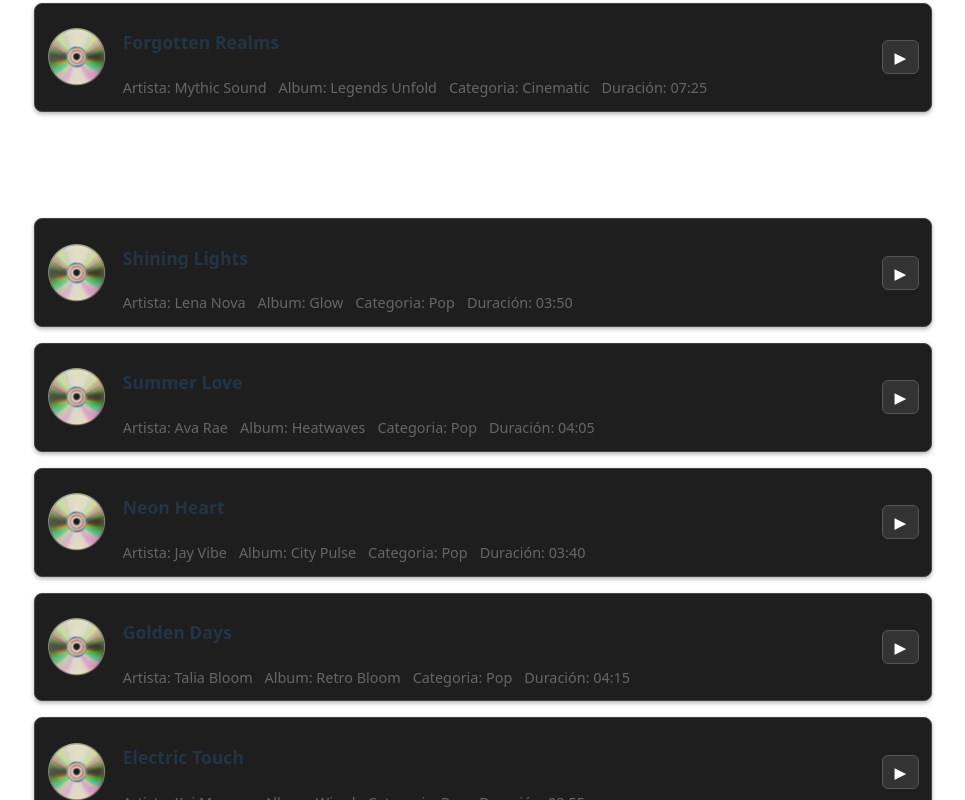
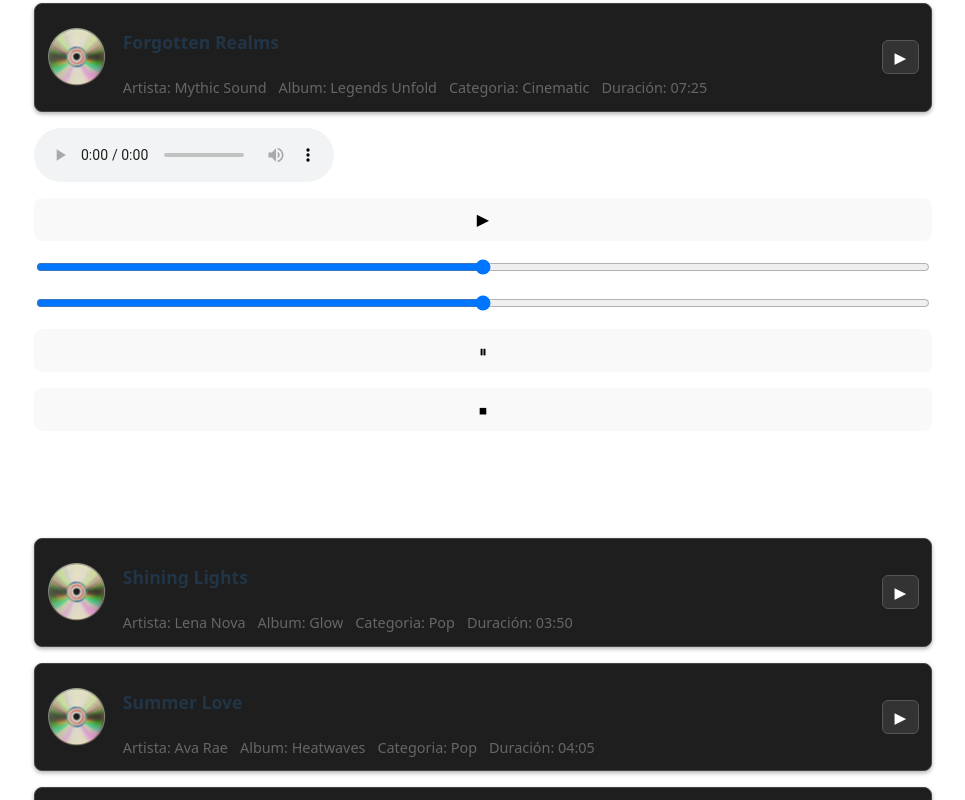
Before and after one commit to JuanCobas/react-informatorio, a React (Vite) app: page / in a window 1280 px wide. Shown: the part 940-1740 px from the top of the page, without its empty margins (157-1122 px from the left). Built offline with nearby package versions, Linux system fonts and the light colour scheme.

Commit message:
se agregaron botones para manejar audio y el audio - falta controlar el render de la posiscion del tiempo del audio

```diff
--- a/src/Components/SongList/SongList.tsx
+++ b/src/Components/SongList/SongList.tsx
@@ -1,5 +1,6 @@
 import type { ReactNode } from "react";
 import styles from "./SongListStyles.module.css";
+import SongPlayer from "../SongPlayer/SongPlayer";
 
 
 
@@ -18,7 +19,7 @@ function SongList(props: SongListProps){
             <article className={styles.songList}>
                 <h1>{title}</h1>
                 {children}
-
+                <SongPlayer/>
             </article>
         </>
     )
--- /dev/null
+++ b/src/Components/SongPlayer/SongPlayer.tsx
@@ -0,0 +1,54 @@
+import { useRef, useState} from "react";
+
+function SongPlayer() {
+    const audioRef = useRef<HTMLAudioElement>(null);
+
+    const handlePlay = () => {
+        audioRef.current?.play();
+    }
+
+    const handlVolume = (value: number) =>{
+        if(audioRef.current){
+            audioRef.current.volume = value;
+        }
+
+    }
+
+    const handlePause = () =>{
+        audioRef.current?.pause();
+    }
+
+    const handleStop = () =>{
+
+        if(audioRef.current){
+            audioRef.current?.pause();
+            audioRef.current.currentTime = 0;
+        }
+
+    }
+
+    const handleTime = (value: number) => {
+        if(audioRef.current){
+            audioRef.current.currentTime = value;
+        }
+    }
+
+
+    return(
+        <>
+            <audio ref={audioRef} controls src="https://interactive-examples.mdn.mozilla.net/media/cc0-audio/t-rex-roar.mp3"></audio>
+            <button onClick={handlePlay}> ▶ </button>
+
+            <input type="range" value={audioRef.current?.currentTime} min="0" max={audioRef.current?.duration} step="1"
+            onChange={(value) => handleTime(Number(value.target.value))} />
+
+            <input type="range" min="0" max="1" step="0.01" onChange={(value) => handlVolume(Number(value.target.value))} />
+            <button onClick={handlePause}> ⏸ </button>
+            <button onClick={handleStop}> ⏹ </button>
+
+        </>
+    )
+
+}
+
+export default SongPlayer;
```
